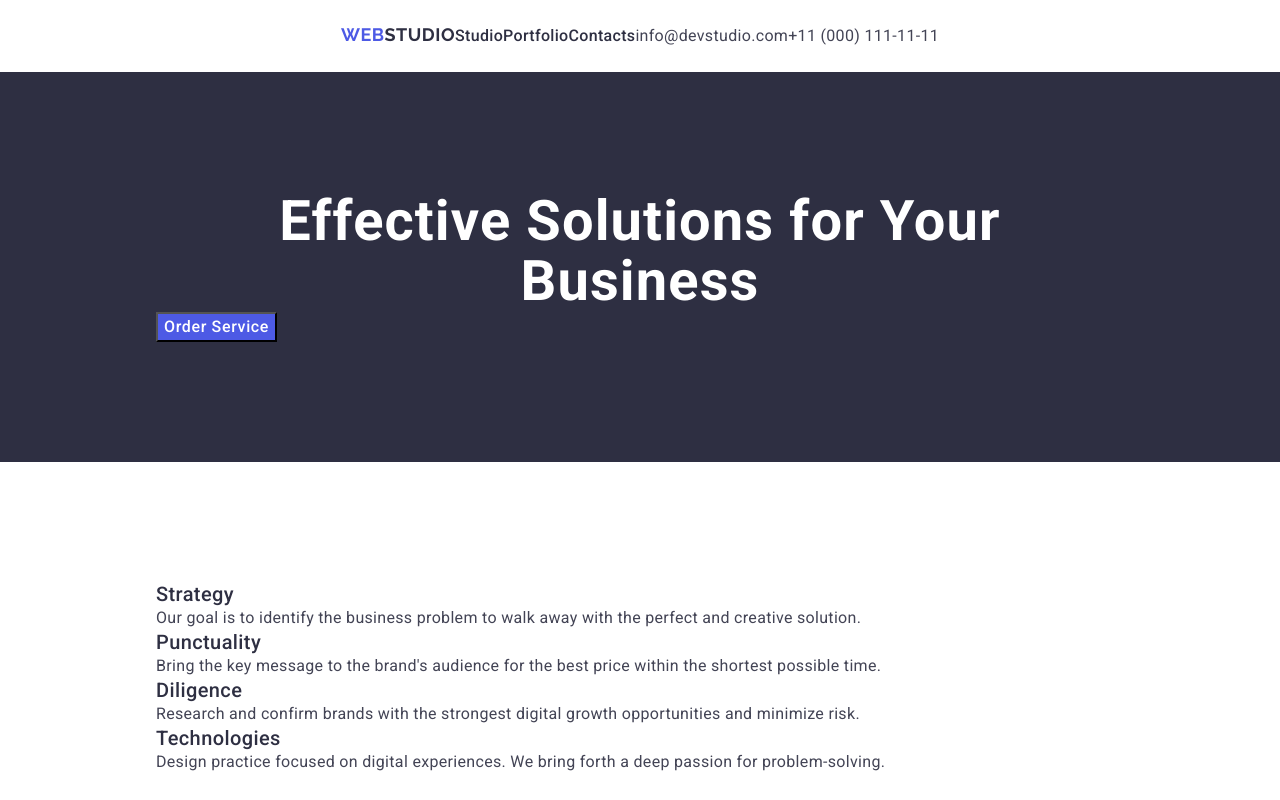
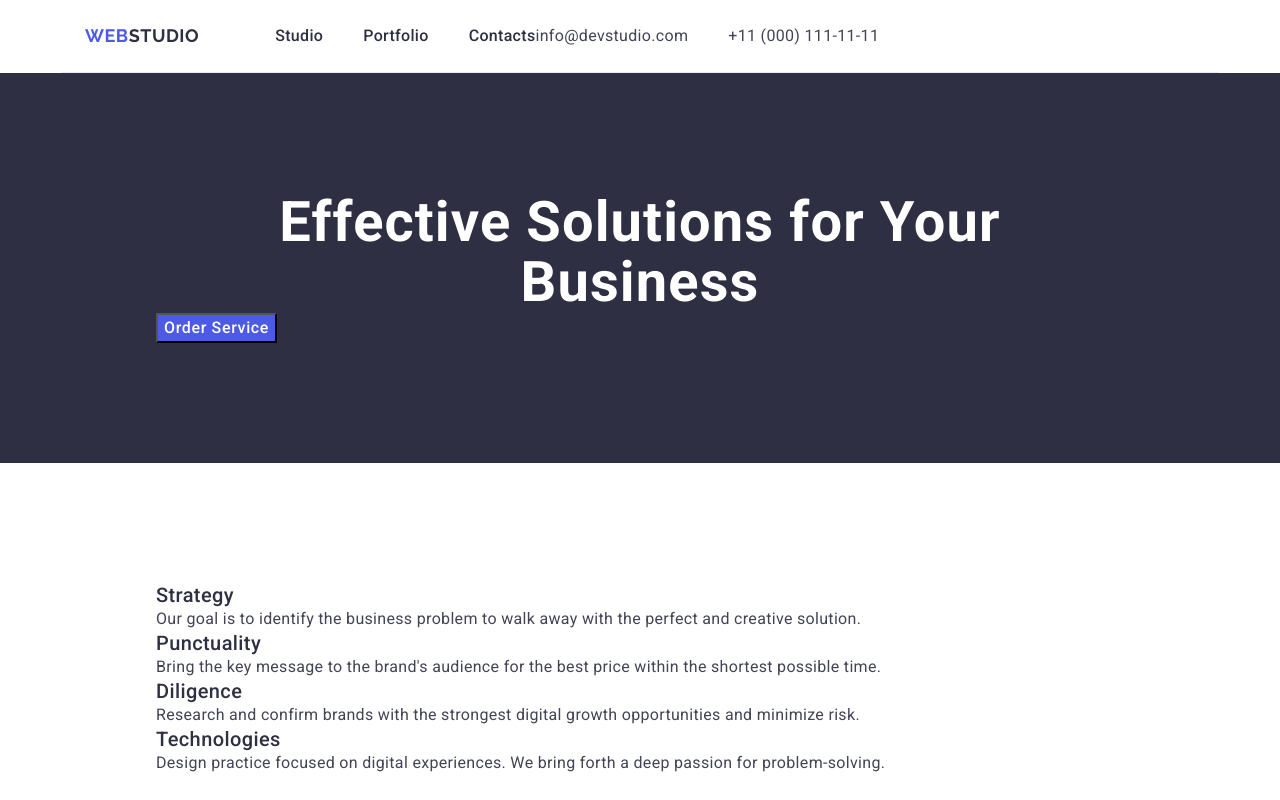
Before and after one commit to Horiachieva/goit-markup-hw-03, a plain HTML site: page index.html in a window 1280 px wide. Shown: the top 800 px of the page. Drawn offline with nearby package versions, Linux system fonts and the light colour scheme.

Commit message:
add in header

```diff
--- a/css/styles.css
+++ b/css/styles.css
@@ -44,10 +44,12 @@ img {
   padding-bottom: 120px;
 }
 
-header div {
+header .container {
   display: flex;
   padding: 24px;
-  justify-content: center;
+  border-bottom: 1px solid #e7e9fc;
+  margin: 0 auto;
+  text-align: center;
 }
 
 .logo {
@@ -59,18 +61,21 @@ header div {
   text-transform: uppercase;
   color: #4d5ae5;
   display: block;
+  margin-right: 76px;
 }
 
 .logo-studio {
   color: #2e2f42;
 }
 
-nav {
+.logo-navigation-address {
   display: flex;
+  align-items: center;
 }
 
 .navigation {
   display: flex;
+  gap: 40px;
 }
 
 .navigation-link {
@@ -96,6 +101,7 @@ nav {
 
 address ul {
   display: flex;
+  gap: 40px;
 }
 
 .navigation-address-link {
--- a/index.html
+++ b/index.html
@@ -22,7 +22,7 @@
   <body>
     <header>
       <div class="container">
-        <nav>
+        <nav class="logo-navigation-address">
           <a class="logo" href="./index.html"
             >WEB<span class="logo-studio">Studio</span></a
           >
@@ -34,14 +34,14 @@
         </nav>
         <address class="navigation-address">
           <ul>
-            <li>
+            <li class="navigation-mailto">
               <a
                 class="navigation-address-link"
                 href="mailto:info@devstudio.com"
                 >info@devstudio.com</a
               >
             </li>
-            <li>
+            <li class="navigation-tel">
               <a class="navigation-address-link" href="tel:+110001111111"
                 >+11 (000) 111-11-11</a
               >
```
